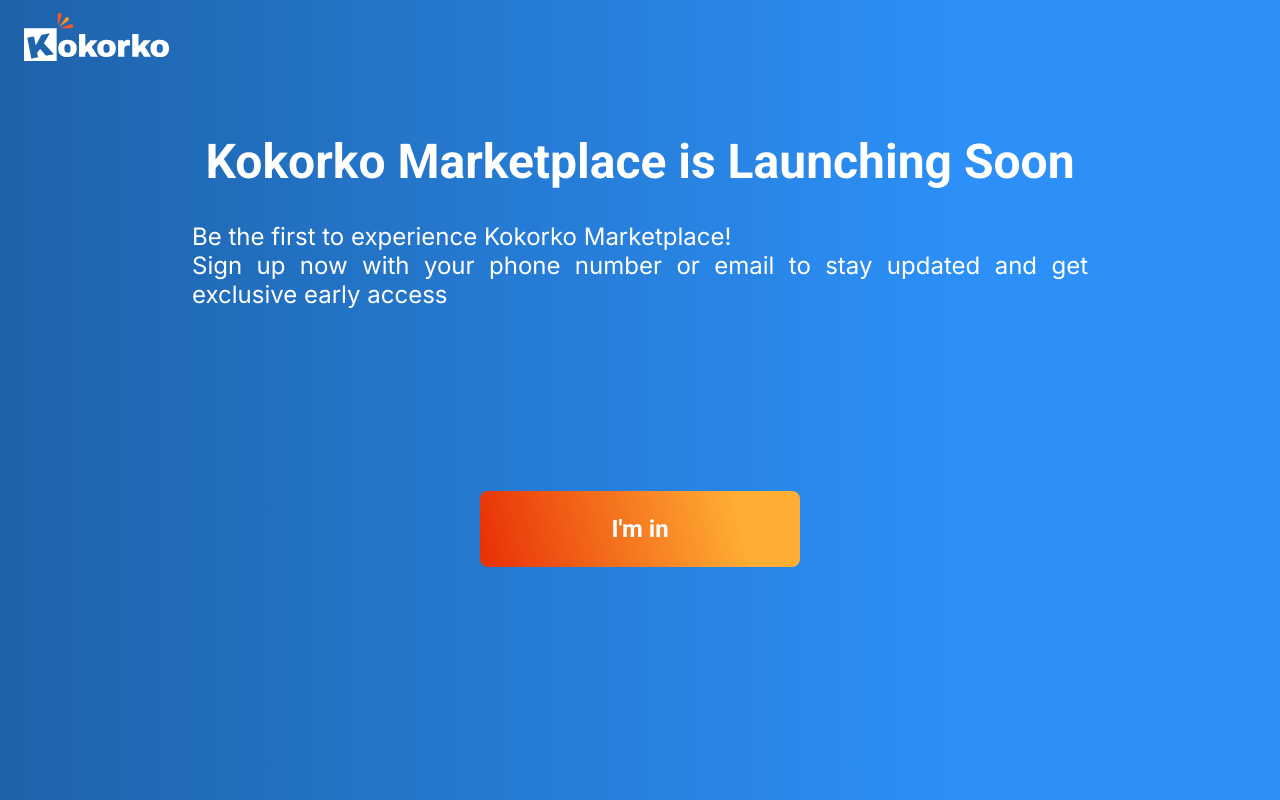
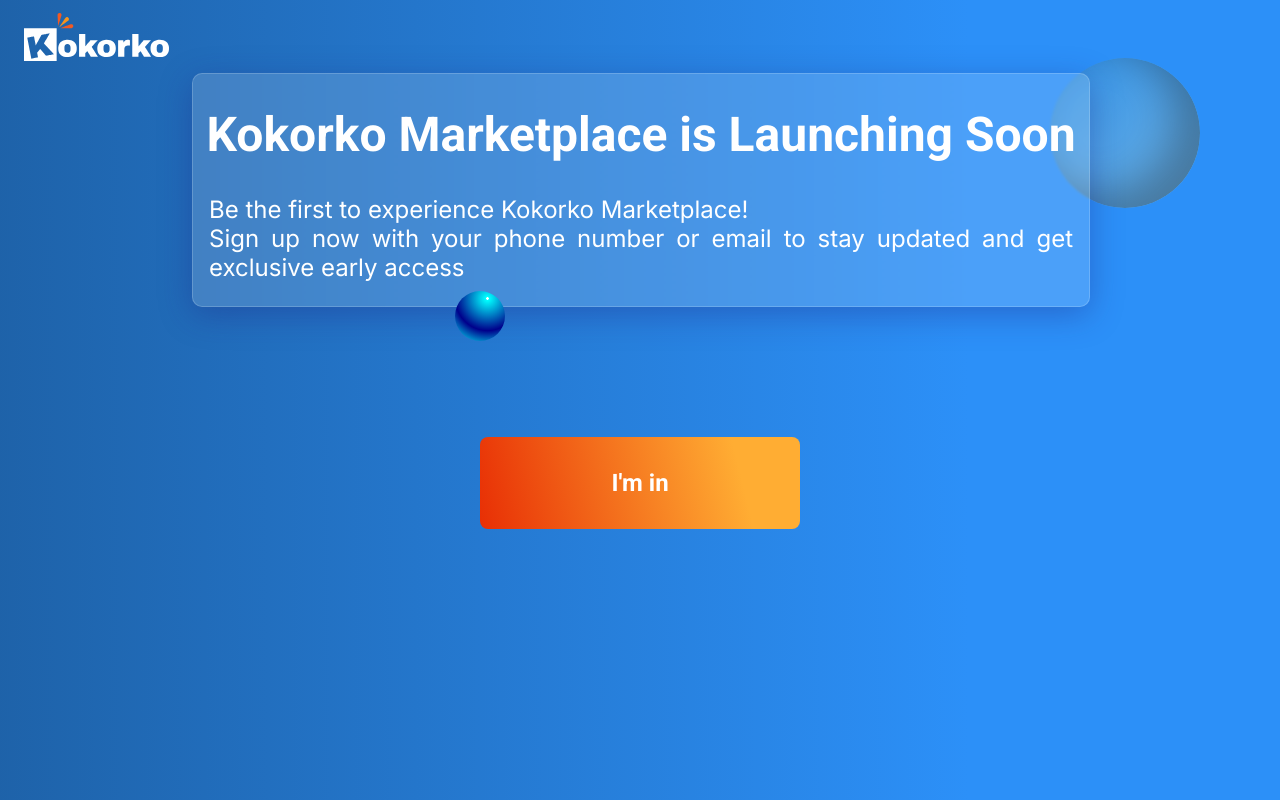
Before and after one commit to verifibuy-org/wait-list-app, a React (Create React App) app: page / in a window 1280 px wide. Built offline with nearby package versions, Linux system fonts and the light colour scheme.

Commit message:
added glass effect, and gradient balls

```diff
--- a/src/App.css
+++ b/src/App.css
@@ -9,7 +9,8 @@
 @media screen and (max-width: 768px) {
   .content-container {
     width: 100%;
-    height: 100dvh;
+    min-height: 100vh;
+    height: fit-content;
     margin: 0 auto;
     background: linear-gradient(270deg, #2C90F8 24.33%, #1A5592 122.29%);
     box-shadow: 0px 1px 4px 0px rgba(0,0,0,0.46);
@@ -30,7 +31,7 @@
 
   .content {
     width: 90%;
-    height: 60%;
+    height: fit-content;
     margin: 0 auto;
     margin-top: 4rem;
   }
@@ -43,6 +44,12 @@
     display: flex;
     flex-direction: column;
     gap: 1rem;
+    background: rgba( 255, 255, 255, 0.15 );
+    box-shadow: 0 8px 32px 0 rgba( 31, 38, 135, 0.37 );
+    backdrop-filter: blur( 1px );
+    -webkit-backdrop-filter: blur( 1px );
+    border-radius: 10px;
+    border: 1px solid rgba( 255, 255, 255, 0.18 );
   }
 
   .text-container h1 {
@@ -57,6 +64,7 @@
     font-size: 1rem;
     text-align: justify;
     word-spacing: normal;
+    padding: 0 1rem;
   }
 
   .button-container {
@@ -67,6 +75,7 @@
     justify-content: center;
     align-items: center;
     margin: 0 auto;
+    margin-top: -3rem;
   }
 
   .btn {
@@ -104,11 +113,9 @@
 
 @media screen and (min-width: 769px) {
   .content-container {
-      /* display: flex;
-      flex-direction: column;
-      justify-content: space-around; */
       width: 100%;
-      height: 100dvh;
+      min-height: 100vh;
+      height: fit-content;
       margin: 0 auto;
       background: linear-gradient(270deg, #2C90F8 24.33%, #1A5592 122.29%);
       box-shadow: 0px 1px 4px 0px rgba(0,0,0,0.46);
@@ -119,13 +126,13 @@
   .logo-container {
       width: 50%;
       height: 10%;
-      /* border: 1px solid red; */
       padding: 0.8rem 0 0.5rem 1.5rem;
   }
 
   .content {
       width: 70%;
-      height: 50%;
+      /* height: 50%; */
+      height: fit-content;
       margin: 0 auto;
   }
 
@@ -134,6 +141,12 @@
       height: 80%;
       margin-bottom: 5rem;
       color: white;
+      background: rgba( 255, 255, 255, 0.15 );
+      box-shadow: 0 8px 32px 0 rgba( 31, 38, 135, 0.37 );
+      backdrop-filter: blur( 1px );
+      -webkit-backdrop-filter: blur( 1px );
+      border-radius: 10px;
+      border: 1px solid rgba( 255, 255, 255, 0.18 );
   }
 
   .text-container h1 {
@@ -147,6 +160,7 @@
       font-family: Inter, Haettenschweiler, 'Arial Narrow Bold', sans-serif;
       font-size: 1.5rem;
       text-align: justify;
+      padding:0 1rem ;
   }
 
   .button-container {
@@ -191,3 +205,29 @@
       background: #ffad33;
   }
 }
+
+.ball {
+	display: block;
+	width: 150px;
+	height: 150px;
+	margin: 50px auto 0;
+	border-radius: 50%;
+}
+
+.b1 {
+  position: absolute;
+  right: 5rem;
+  top: 0.5rem;
+  background-color: rgb(49, 145, 231);
+	box-shadow: inset -25px -15px 40px rgba(0,0,0,.3);
+	background-image: linear-gradient(-45deg, rgba(255,255,220,.3) 0%, transparent 100%);
+}
+
+.b2 {
+  width: 50px;
+	height: 50px;
+  position: relative;
+  right: 10rem;
+  bottom: 6rem;
+  background: radial-gradient(circle at 65% 15%, white 1px, aqua 3%, darkblue 60%, aqua 100%);
+}
--- a/src/App.js
+++ b/src/App.js
@@ -7,6 +7,7 @@
           <div className="logo-container">
               <img src={logo} alt="Kokorko Logo" />
           </div>
+          <div class="ball b1"></div>
           <div className="content">
               <div className="text-container">
                   <h1>Kokorko Marketplace is Launching Soon</h1>
@@ -14,6 +15,7 @@
                       Be the first to experience Kokorko Marketplace! <br/> Sign up now with your phone number or email to stay updated and get exclusive early access
                   </p>
               </div>
+              <div class="ball b2"></div>
               <div className="button-container">
                   <a href="https://form.jotform.com/242534443859060" target="_blank" rel='noopener noreferrer' class="btn">I'm in</a>
               </div>
```
